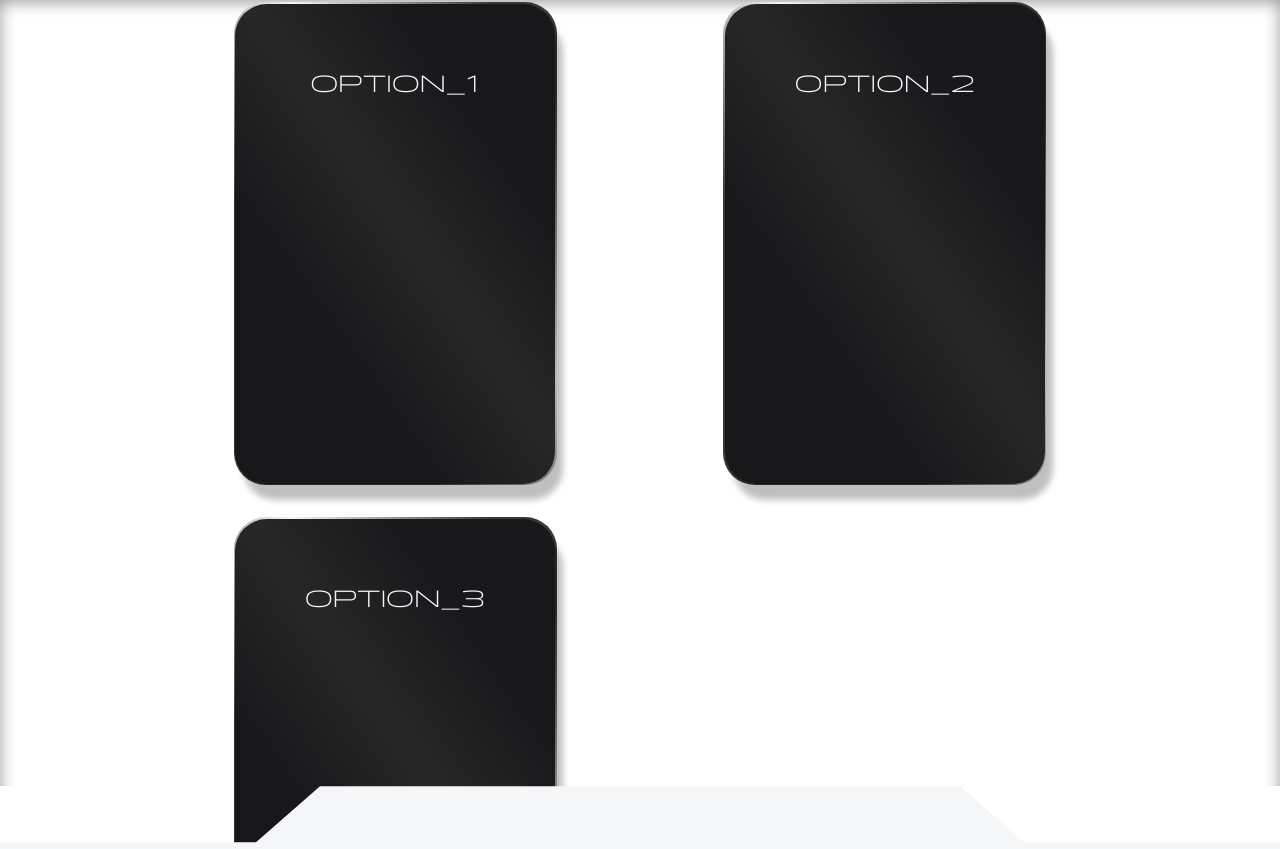
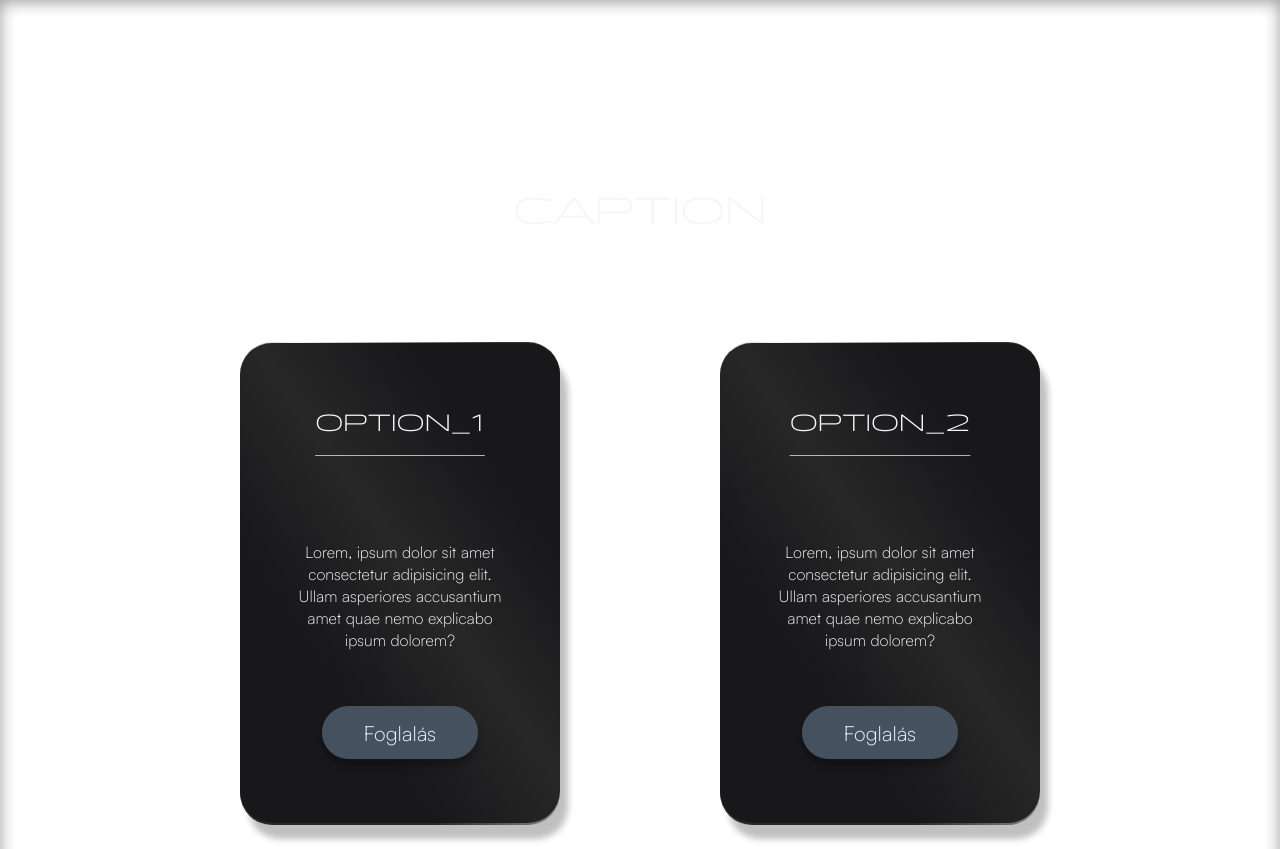
Before and after one commit to hubatrifusz/taxi, an Angular app: page / in a window 1280 px wide. Shown: the part 931-1780 px from the top of the page. Built offline with nearby package versions, Linux system fonts and the light colour scheme.

Commit message:
reserve-card design update

```diff
--- a/src/app/app.component.ts
+++ b/src/app/app.component.ts
@@ -3,13 +3,12 @@ import { RouterOutlet } from '@angular/router';
 import { NavbarComponent } from "./components/navbar/navbar.component";
 import { FooterComponent } from "./components/footer/footer.component";
 import { CursorComponent } from "./components/cursor/cursor.component";
-import { HomeComponent } from "./pages/home/home.component";
 
 
 @Component({
   selector: 'app-root',
   standalone: true,
-  imports: [RouterOutlet, NavbarComponent, FooterComponent, CursorComponent, HomeComponent],
+  imports: [RouterOutlet, NavbarComponent, FooterComponent, CursorComponent],
   templateUrl: './app.component.html',
   styleUrl: './app.component.scss'
 })
--- a/src/app/components/reserve-card/reserve-card.component.html
+++ b/src/app/components/reserve-card/reserve-card.component.html
@@ -1,5 +1,7 @@
 <div class="cardBorder">
   <div class="card">
     <h1 id='title'>{{ title }}</h1>
+    <p id="description">{{ description }}</p>
+    <button>foglalás</button>
   </div>
 </div>
--- a/src/app/components/reserve-card/reserve-card.component.scss
+++ b/src/app/components/reserve-card/reserve-card.component.scss
@@ -4,7 +4,7 @@
   display: flex;
   justify-content: center;
   align-items: center;
-  width: calc(20rem + 3px);
+  max-width: calc(20rem + 3px);
   height: calc(30rem + 3px);
   margin: 1rem;
   background: linear-gradient(
@@ -18,9 +18,11 @@
 
   .card {
     display: flex;
-    justify-content: center;
-    padding: 4rem 0 4rem 0;
-    width: 20rem;
+    flex-direction: column;
+    align-items: center;
+    justify-content: space-between;
+    padding: 4rem 3rem 4rem 3rem;
+    max-width: 20rem;
     height: 30rem;
     background: linear-gradient(
       55deg,
@@ -39,12 +41,42 @@
       font-family: Panchang;
       font-weight: 300;
       text-transform: uppercase;
+      text-decoration: underline;
+      text-decoration-thickness: 1px;
+      text-decoration-color: rgba($secondary-color, 0.7);
+      text-underline-offset: 1.5rem;
+      margin-bottom: 3rem;
+    }
+
+    #description {
+      color: $secondary-color;
+      text-align: center;
+      font-family: Satoshi;
+      font-weight: 200;
+    }
+
+    button {
+      height: 15%;
+      width: 70%;
+      border-radius: 2rem;
+      border: none;
+      bottom: 0;
+      background-color: $accent-color;
+      color: $secondary-color;
+      box-shadow: 0rem 0.5rem 0.4rem rgba(0, 0, 0, 0.25);
+      font-family: Satoshi;
+      font-weight: 200;
+      font-size: 130%;
+      text-transform: capitalize;
+      transition: filter 0.2s ease;
+    }
+
+    button:hover {
+      filter: brightness(1.3);
     }
   }
 
   .card:hover {
-    width: 21rem;
-    height: 31rem;
     box-shadow: 0.7rem 1.4rem 0.4rem rgba(0, 0, 0, 0.2);
     background: linear-gradient(
       55deg,
@@ -58,8 +90,6 @@
 }
 
 .cardBorder:has(.card:hover) {
-  width: calc(21rem + 3px);
-  height: calc(31rem + 3px);
   background: linear-gradient(
     55deg,
     rgb(65, 65, 67) 30%,
--- a/src/app/components/reserve-card/reserve-card.component.ts
+++ b/src/app/components/reserve-card/reserve-card.component.ts
@@ -9,4 +9,6 @@ import { Component, Input } from '@angular/core';
 })
 export class ReserveCardComponent {
   @Input() title: string = 'placeholder';
+  @Input() description: string =
+    'Lorem, ipsum dolor sit amet consectetur adipisicing elit. Ullam asperiores accusantium amet quae nemo explicabo ipsum dolorem?';
 }
--- a/src/app/pages/home/home.component.html
+++ b/src/app/pages/home/home.component.html
@@ -5,14 +5,15 @@
   </div>
 </section>
 
-<section class="bulleting">
-
-</section>
+<section class="bulleting"></section>
 
 <section id="reserveCards">
-  <app-reserve-card [title]="'option_1'"></app-reserve-card>
-  <app-reserve-card [title]="'option_2'"></app-reserve-card>
-  <app-reserve-card [title]="'option_3'"></app-reserve-card>
+  <h1 id="caption">caption</h1>
+  <div class="cardContainer">
+    <app-reserve-card [title]="'option_1'"></app-reserve-card>
+    <app-reserve-card [title]="'option_2'"></app-reserve-card>
+    <app-reserve-card [title]="'option_3'"></app-reserve-card>
+  </div>
 </section>
 
 <div id="backgroundDesign"></div>
--- a/src/app/pages/home/home.component.scss
+++ b/src/app/pages/home/home.component.scss
@@ -41,14 +41,30 @@
 #reserveCards {
   width: 100%;
   display: flex;
+  flex-direction: column;
+  justify-content: center;
+  align-items: center;
+  box-shadow: inset 0 1rem 1rem rgba(0, 0, 0, 0.4);
+  padding: 25vh 0 25vh 0;
 
-  flex-direction: row;
-  justify-content: space-between;
-  align-items: center;
-  flex-wrap: wrap;
-  padding: 0 17% 0 17%;
-  height: 100vh;
-  box-shadow: inset 0 1rem 1rem rgba(0, 0, 0, 0.4);
+  .cardContainer {
+    width: 65%;
+    display: flex;
+    flex-direction: row;
+    justify-content: space-between;
+    align-items: center;
+    flex-wrap: wrap;
+  }
+
+  #caption {
+    color: $secondary-color;
+    font-family: Panchang;
+    font-weight: 300;
+    font-size: 3vw;
+    margin-bottom: 7%;
+    text-transform: uppercase;
+
+  }
 }
 
 #backgroundDesign {
--- a/src/app/pages/home/home.component.ts
+++ b/src/app/pages/home/home.component.ts
@@ -1,12 +1,10 @@
 import { Component } from '@angular/core';
-import { NavbarComponent } from "../../components/navbar/navbar.component";
-import { FooterComponent } from "../../components/footer/footer.component";
 import { ReserveCardComponent } from "../../components/reserve-card/reserve-card.component";
 
 @Component({
   selector: 'app-home-page',
   standalone: true,
-  imports: [NavbarComponent, FooterComponent, ReserveCardComponent],
+  imports: [ReserveCardComponent],
   templateUrl: './home.component.html',
   styleUrl: './home.component.scss'
 })
```
